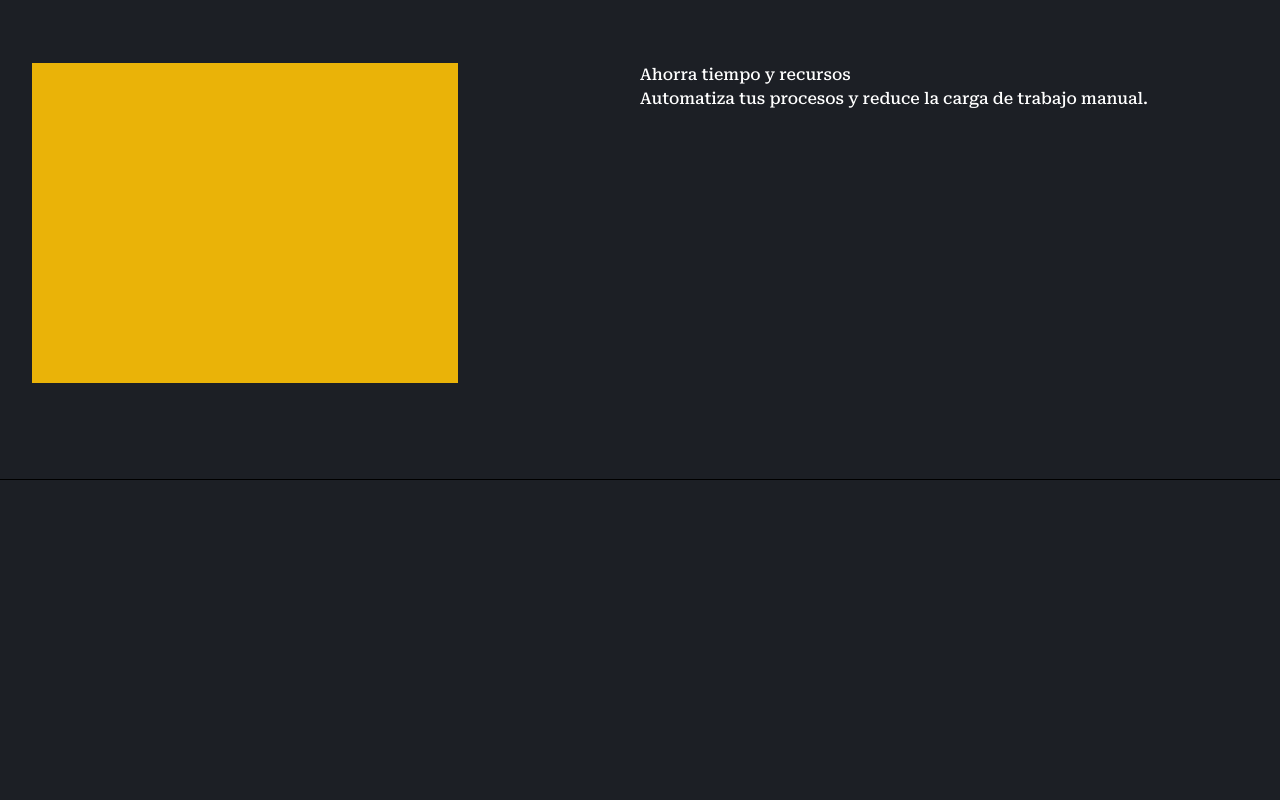
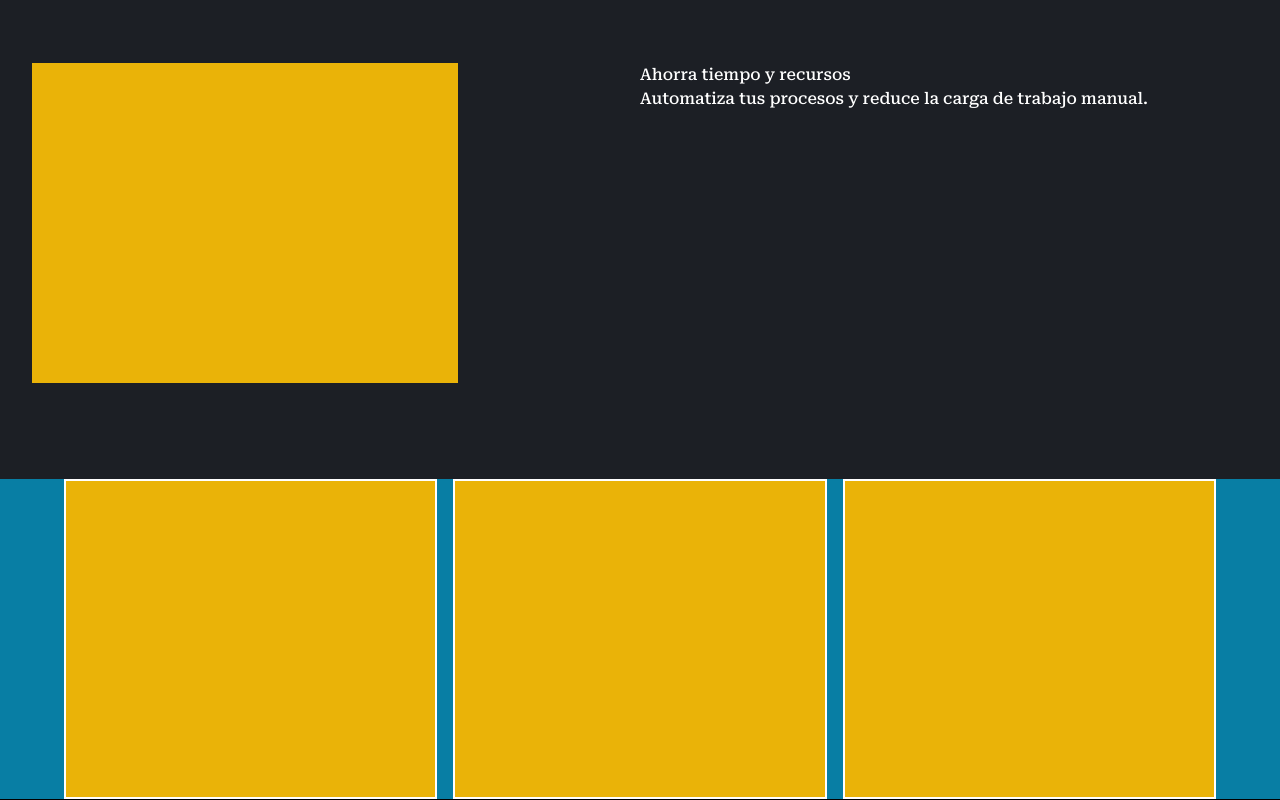
Before and after one commit to samirjabib/botlify-app, a Next.js app: page / in a window 1280 px wide. Shown: the part 1839-2639 px from the top of the page. Before the commit the page ends 2319 px from the top, so only its background shows below. Built offline with nearby package versions, Linux system fonts and the light colour scheme.

Commit message:
testimonials

```diff
--- a/components/LandingPage/LandingPage.tsx
+++ b/components/LandingPage/LandingPage.tsx
@@ -1,6 +1,7 @@
 import LandingBenefits from "./LandingBenefits/LandingBenefits";
 import LandingHero from "./LandingHero/LandingHero";
-import LandingServices from "./LandingServices/LandingServices";
+import LandingServices from "./LandingServices";
+import LandingTestimonials from "./LandingTestimonials/LandingTestimonials";
 
 const LandingPage = () => {
   return (
@@ -8,6 +9,7 @@ const LandingPage = () => {
       <LandingHero />
       <LandingServices />
       <LandingBenefits />
+      <LandingTestimonials />
     </div>
   );
 };
--- /dev/null
+++ b/components/LandingPage/LandingServices/index.ts
@@ -0,0 +1 @@
+export { default } from './LandingServices';
--- /dev/null
+++ b/components/LandingPage/LandingTestimonials/LandingTestimonials.tsx
@@ -0,0 +1,16 @@
+const LandingTestimonials = () => {
+  return (
+    <div className="bg-blue w-full wrapper text-white">
+      <div className="flex flex-row w-full wrapper gap-4">
+        {Array.from({ length: 3 }).map((_, i) => (
+          <div className="w-full border-2 bg-yellow-500 h-80">
+            <div></div>
+          </div>
+        ))}
+      </div>
+    </div>
+  );
+};
+
+
+export default LandingTestimonials
--- /dev/null
+++ b/components/LandingPage/LandingTestimonials/index.ts
@@ -0,0 +1 @@
+export { default } from './LandingTestimonials';
```
